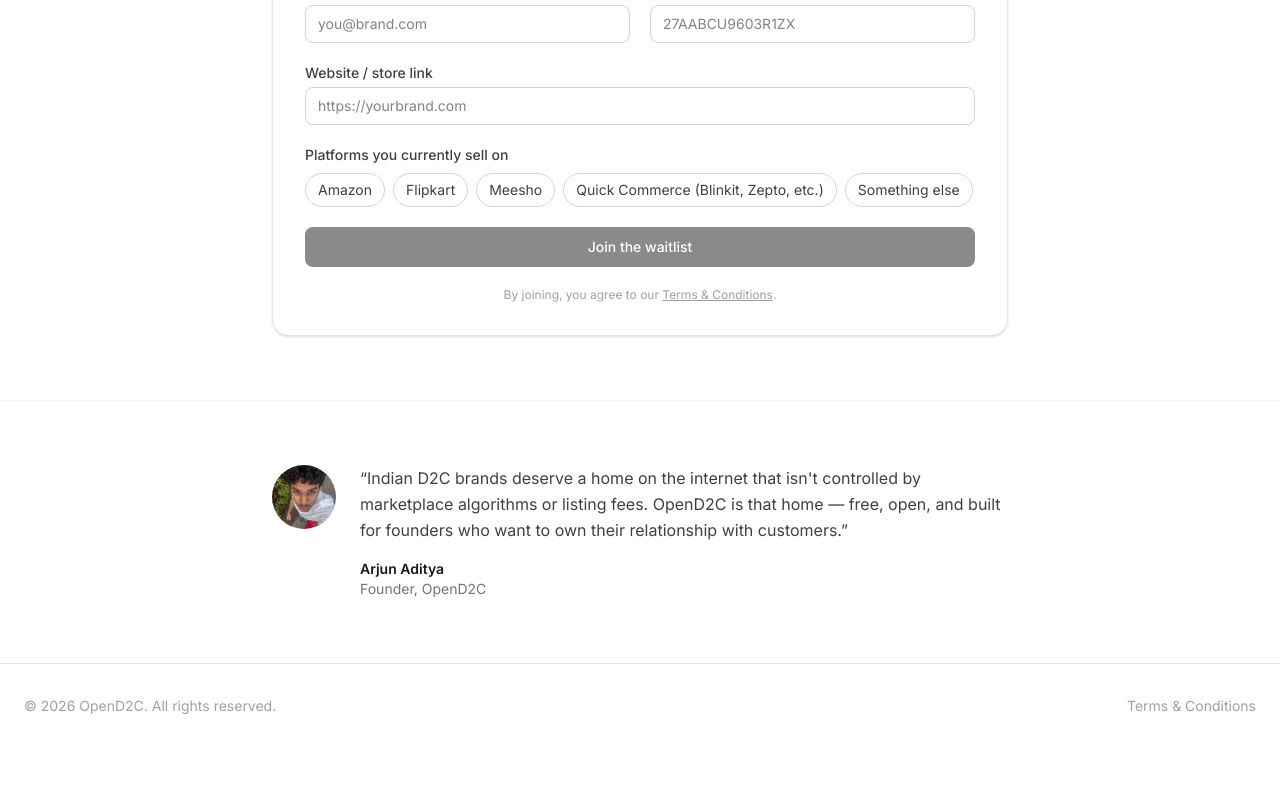
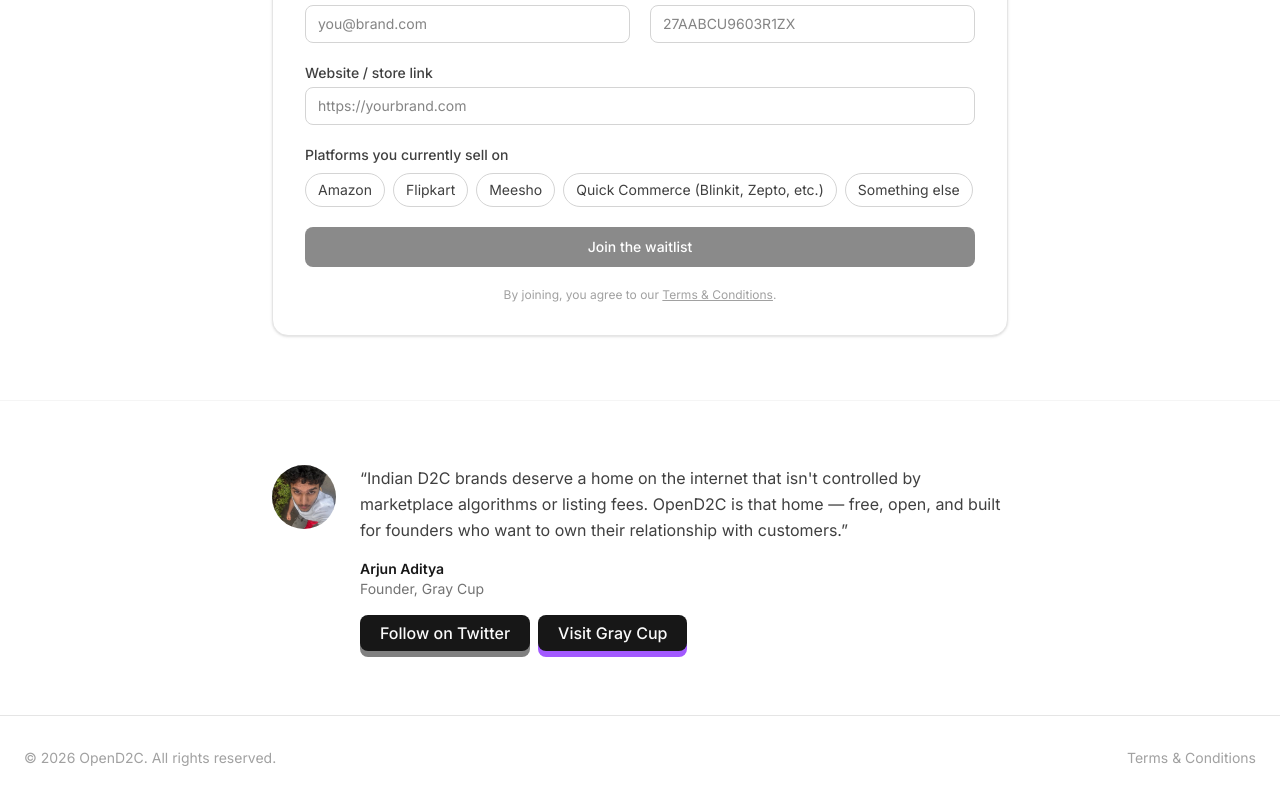
Before and after one commit to Gray-Cup/opend2c-waitlist, a Next.js app in the folder apps/web/: page / in a window 1280 px wide. Shown: the part 663-1463 px from the top of the page. Before the commit the page ends 1411 px from the top, so only its background shows below. Built offline with nearby package versions, Linux system fonts and the light colour scheme; no server answers.

Commit message:
Update page.tsx

```diff
--- a/apps/web/src/app/(marketing)/page.tsx
+++ b/apps/web/src/app/(marketing)/page.tsx
@@ -3,6 +3,7 @@
 import { useState } from "react";
 import Link from "next/link";
 import { Turnstile, useTurnstile } from "@/components/ui/turnstile";
+import { Button } from "@/components/ui/button";
 
 const PLATFORMS = [
   { id: "amazon", label: "Amazon" },
@@ -287,7 +288,15 @@
                 &ldquo;Indian D2C brands deserve a home on the internet that isn&apos;t controlled by marketplace algorithms or listing fees. OpenD2C is that home — free, open, and built for founders who want to own their relationship with customers.&rdquo;
               </p>
               <p className="text-sm font-semibold text-neutral-900">Arjun Aditya</p>
-              <p className="text-sm text-neutral-500">Founder, OpenD2C</p>
+              <p className="text-sm pb-4 text-neutral-500">Founder, Gray Cup</p>
+              <div className="flex gap-2">
+                <a href="https://twitter.com/arjunaditya_" target="_blank" rel="noopener noreferrer">
+                  <Button variant="gray" size="sm">Follow on Twitter</Button>
+                </a>
+                <a href="https://graycup.org" target="_blank" rel="dofollow">
+                  <Button variant="blue" size="sm">Visit Gray Cup</Button>
+                </a>
+              </div>
             </div>
           </div>
         </div>
```
